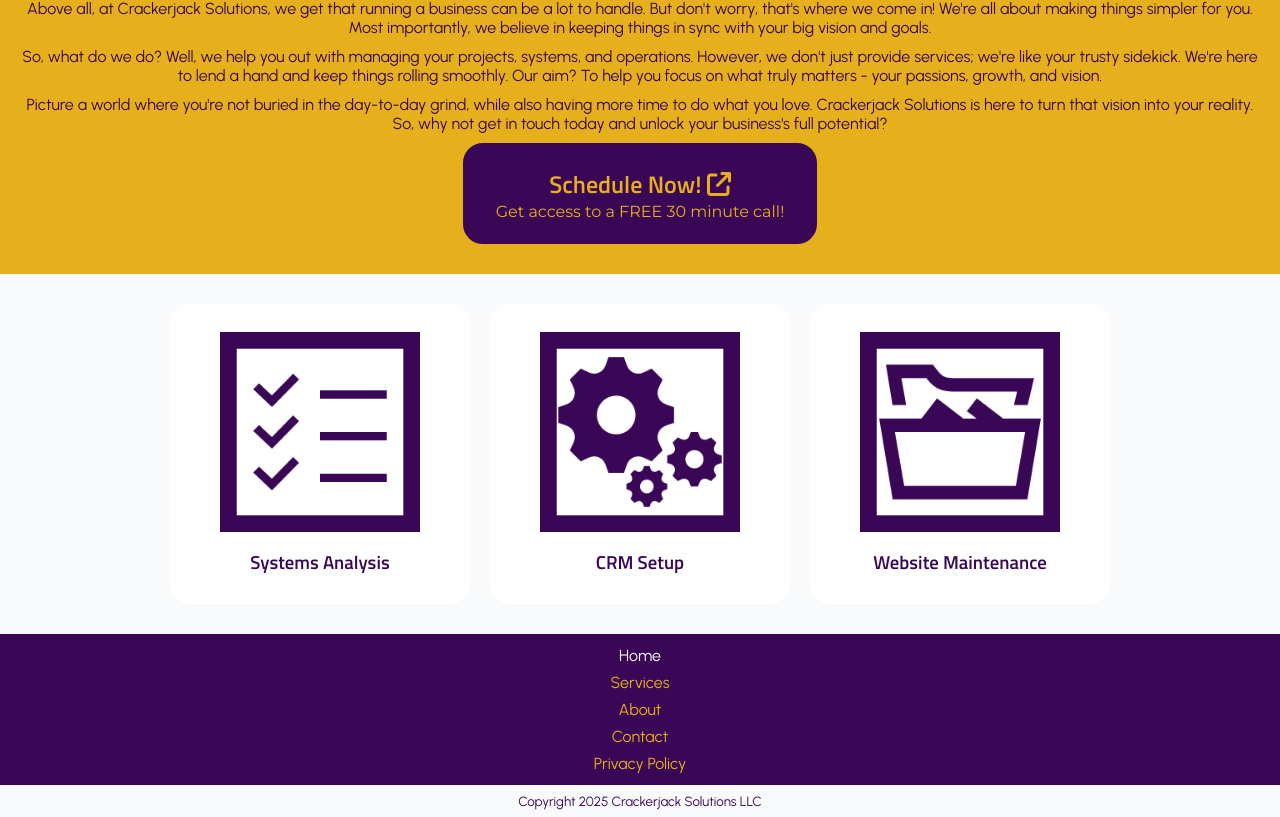
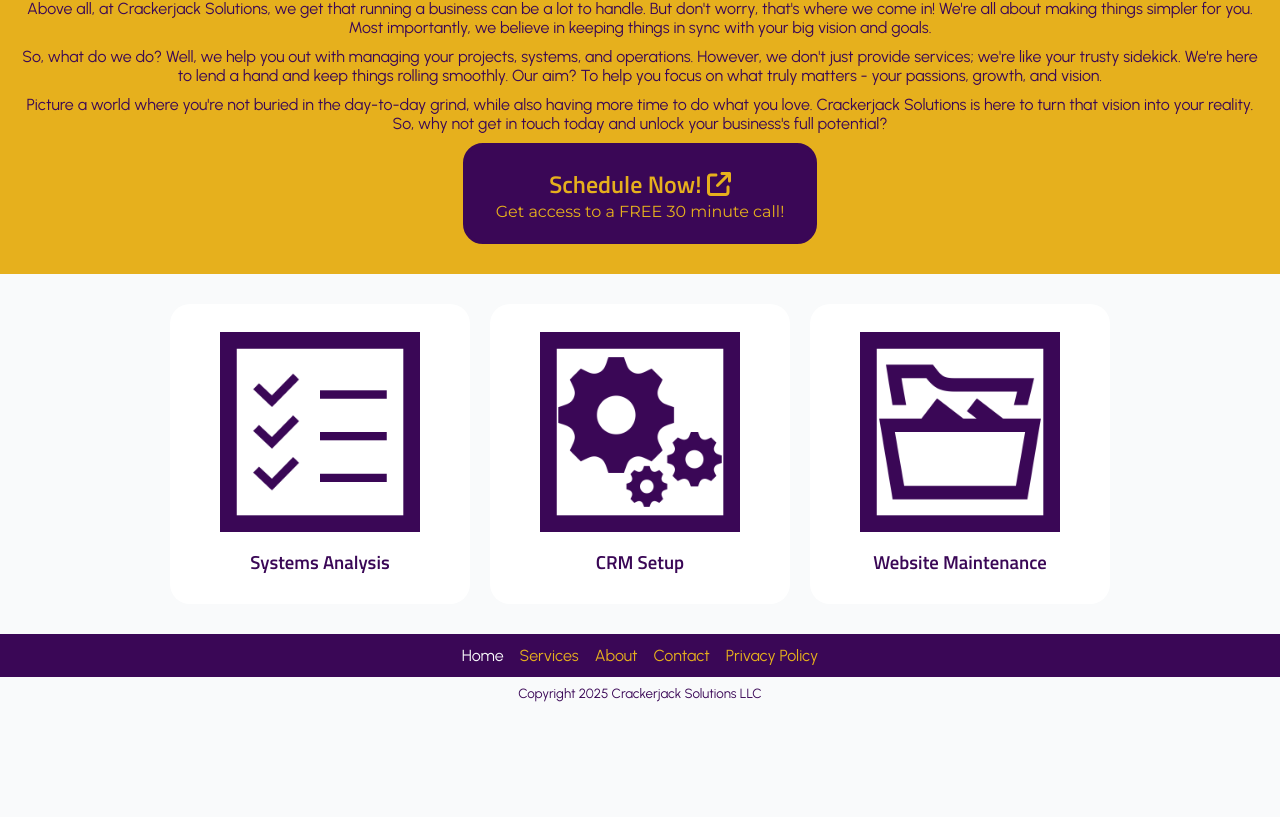
Before and after one commit to mattfishcodes/crackerjack-react, a Next.js app: page / in a window 1280 px wide. Shown: the part 1344-2161 px from the top of the page. After the commit the page ends 2053 px from the top, so only its background shows below. Built offline with nearby package versions, Linux system fonts and the light colour scheme.

Commit message:
make footer responsive

```diff
--- a/src/app/components/Footer.module.scss
+++ b/src/app/components/Footer.module.scss
@@ -4,14 +4,23 @@
     display: flex;
     flex-flow: column nowrap;
     align-items: center;
+    justify-content: center;
     background-color: variables.$primary;
     padding: 0.5rem 0;
+
+    @media (min-width: 576px) {
+        flex-direction: row;
+    }
 }
 
 .nav {
     display: flex;
     flex-flow: column nowrap;
     align-items: center;
+
+    @media (min-width: 576px) {
+        flex-direction: row;
+    }
 }
 
 .copyright {
@@ -23,7 +32,7 @@
 
 .link {
     color: variables.$secondary;
-    margin: 0.25rem 0;
+    margin: 0.25rem 0.5rem;
     transition: all 200ms;
 
     &.active, &:hover, &:focus {
```
